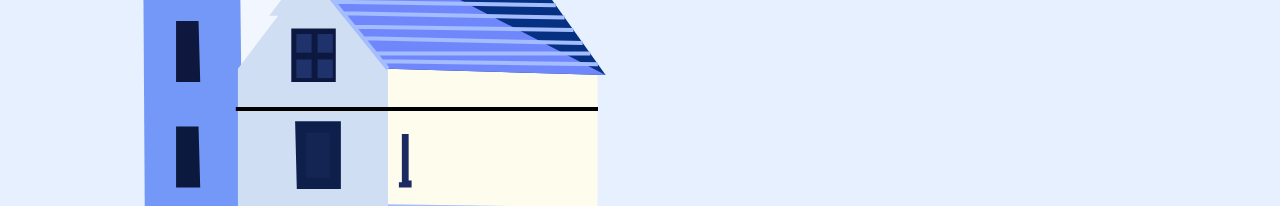
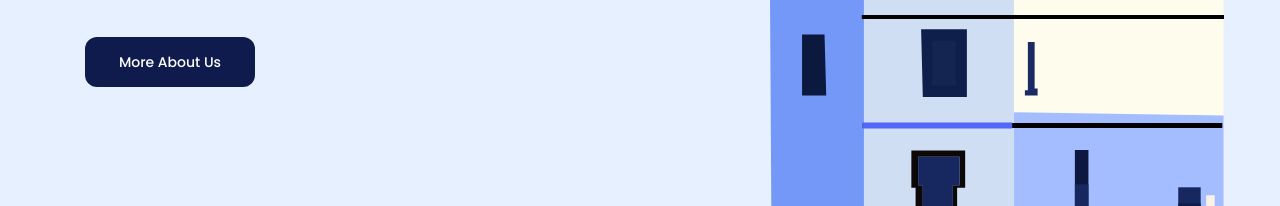
Before and after one commit to 1235anhcodanhroinhipnaokhong/f8-project-1, a plain HTML site: page index.html in a window 1280 px wide. Shown: the part 541-747 px from the top of the page. Drawn offline with Linux system fonts and the light colour scheme.

Commit message:
renamed wrong selector

```diff
--- a/assets/css/style.css
+++ b/assets/css/style.css
@@ -147,7 +147,7 @@ a {
   min-width: 170px;
   margin-top: 40px;
 }
-.hero-wrap-cta {
+.hero-wrap-img {
   position: absolute;
   right: calc((100vw - 1110px) / 2 - 100px);
   bottom: 0;
```
